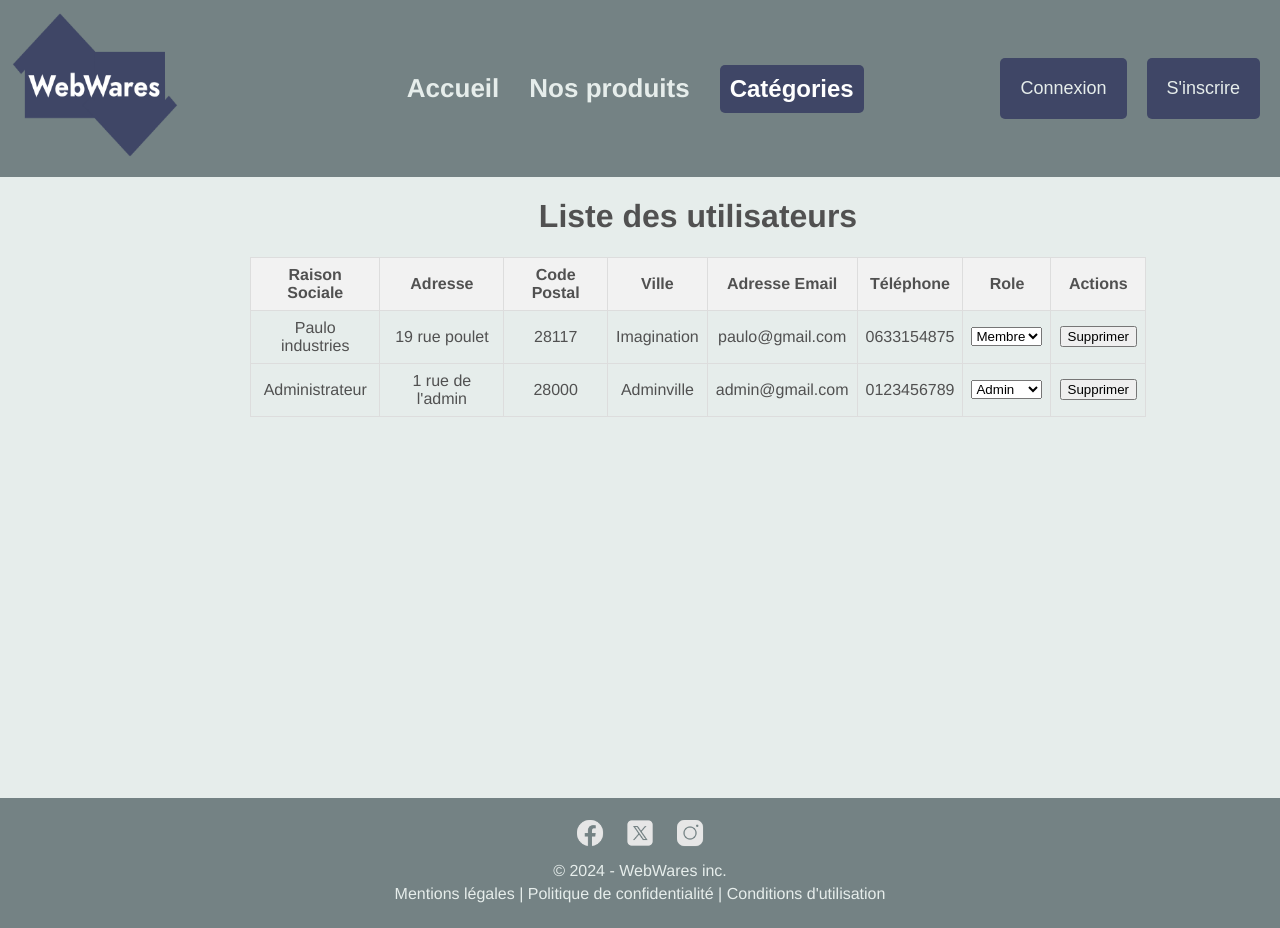
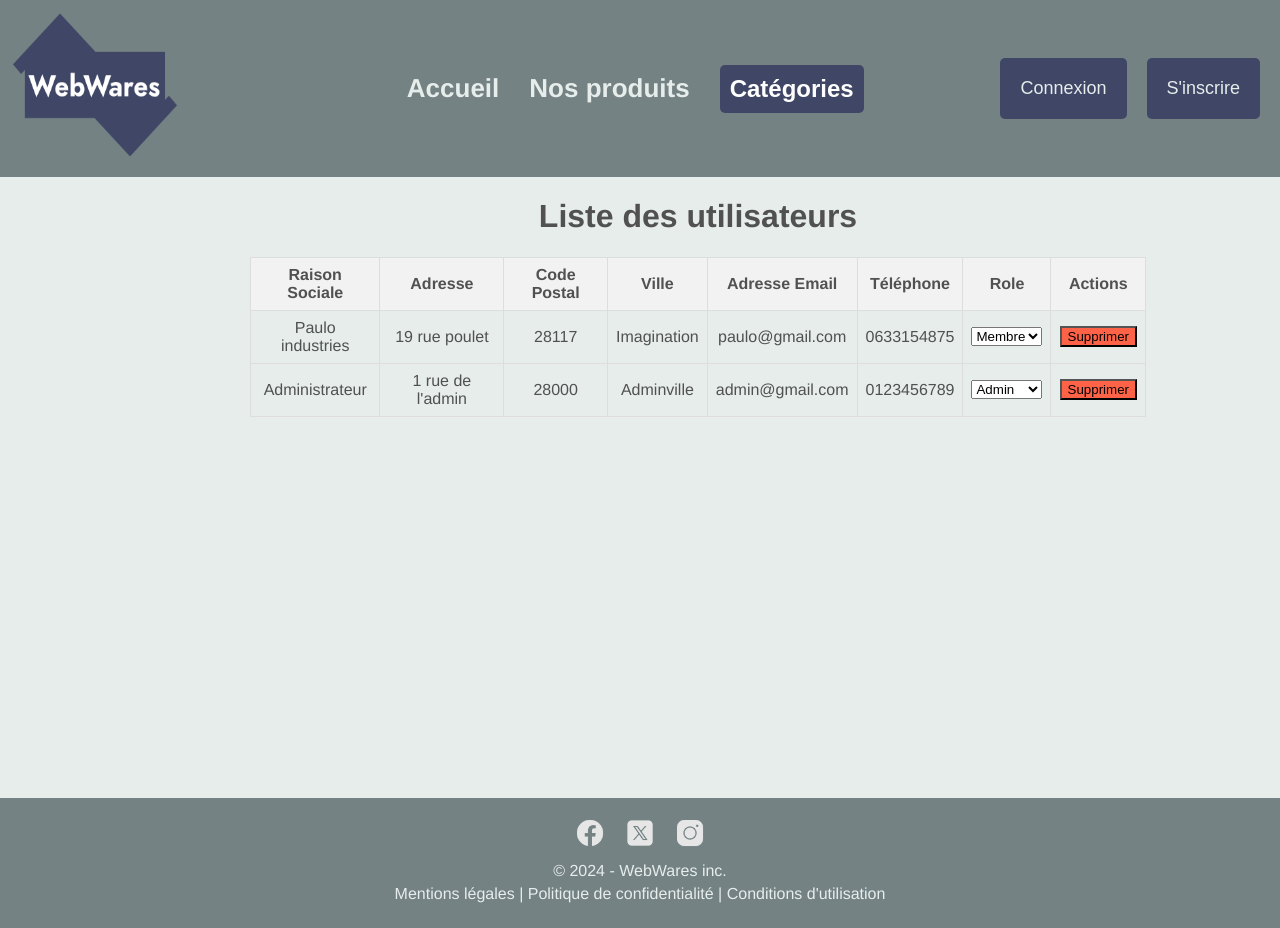
Before and after one commit to Lukas-with-a-k/Projet-WebWares, a Vue app: page /userlist-admin in a window 1280 px wide. Shown: the top 928 px of the page. Built offline with nearby package versions, Linux system fonts and the light colour scheme.

Commit message:
boutons rouge admin

```diff
--- a/src/views/UserlistAdmin.vue
+++ b/src/views/UserlistAdmin.vue
@@ -29,7 +29,7 @@
             </select>
           </td>
           <td>
-            <button @click="removeAccount(account)">Supprimer</button>
+            <button @click="removeAccount(account)" style="background-color: tomato;">Supprimer</button>
           </td>
         </tr>
       </tbody>
```
